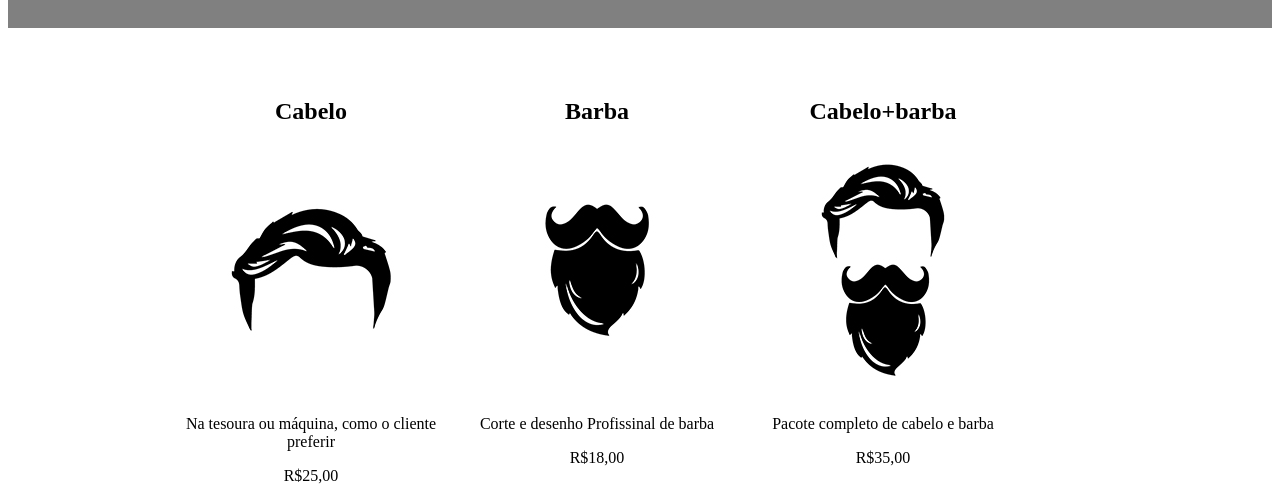
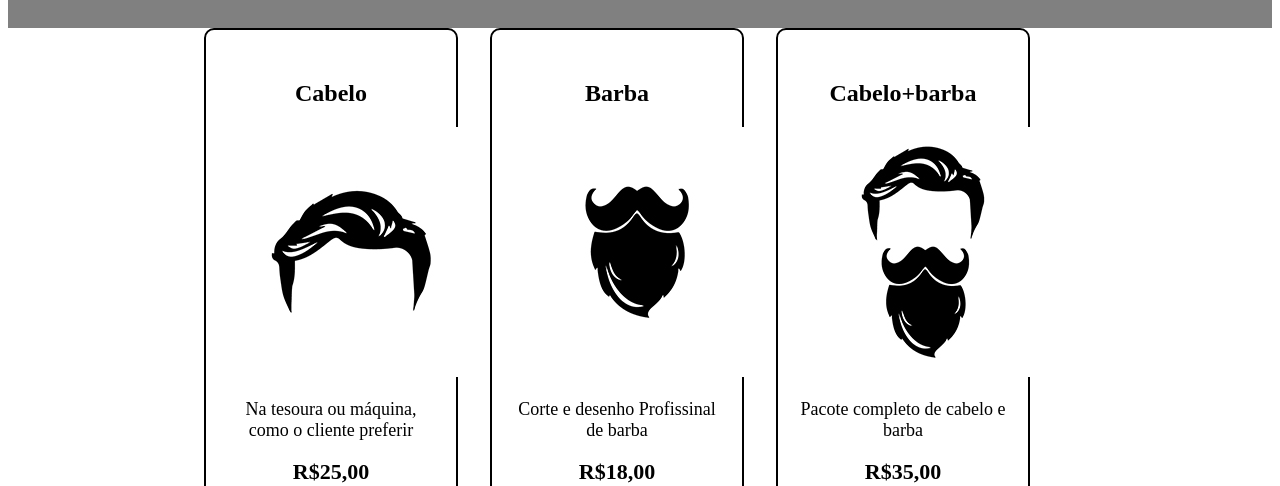
Before and after one commit to Gieverson2022/Barbeartia-AluraHome1anoA, a plain HTML site: page index.html in a window 1280 px wide. Shown: the part 321-807 px from the top of the page. Drawn offline with Linux system fonts and the light colour scheme.

Commit message:
Update style.css
aa

```diff
--- a/style.css
+++ b/style.css
@@ -19,12 +19,43 @@ font-weight: bold;
 font-size: 22px;
 text-decoration: none ;}
 
+nav a:hover {
+    color: blueviolet;
+    text-decoration: underline;
+}
 
-.produtos{ width:940px;
-margin: 0 auto;
-padding: 50px 0;}
 
-.produtos li {display: inline-block;
-text-align: center;
-width: 30%;
-vertical-align: top;}
+.produtos{width: 940px;
+margin:0 auto;}
+
+.produtos li { display: inline-block;
+            text-align: center;
+            width: 27%;
+           vertical-align: top;
+           margin: 0 1.5%;
+           padding: 30px 20px;
+           box-sizing: border-box;
+           border: 2px solid black;
+           border-radius:10px;
+        }
+
+.produtos li:hover { border-color: yellowgreen;}
+
+.produtos li:active { border-color: orangered;}
+
+.produtos li:hover h2 {
+       font-size: 40px;
+}
+
+
+.descrição{ font-size: 18px;
+         }
+
+.preço{font-size: 22px;
+     font-weight: bold;
+     margin-top:10px}
+
+footer{ text-align: center;
+       background-color: grey}
+
+.rodapé{ color: aliceblue;}
```
